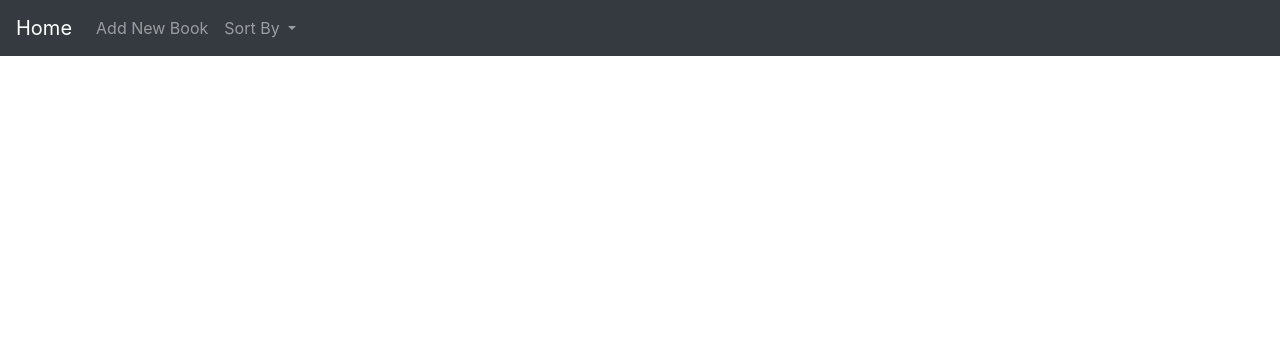
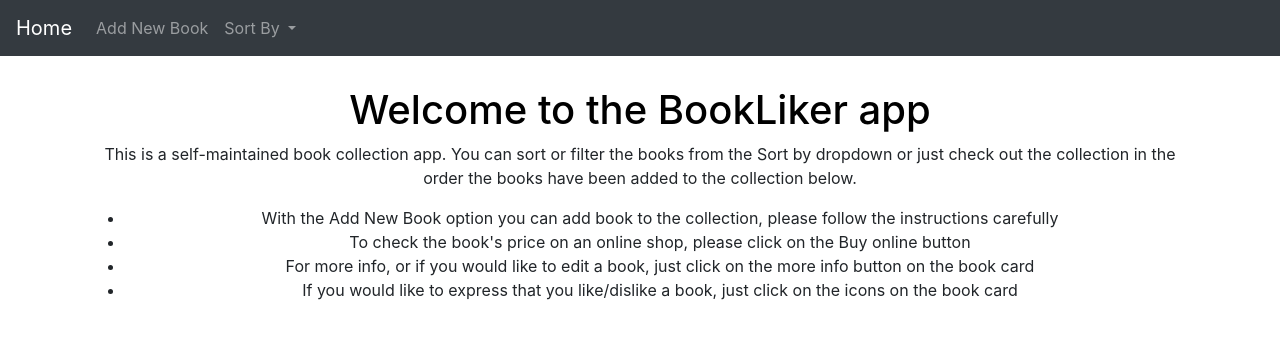
Before and after one commit to Code-Institute-Submissions/BookLiker, a Flask app: page / in a window 1280 px wide. Shown: the top 339 px of the page. Run offline with Flask 2, Linux system fonts and the light colour scheme; data that the repository does not hold is empty; some libraries are stand-ins or nearby versions.

Commit message:
added welcome message

```diff
--- a/static/css/main.css
+++ b/static/css/main.css
@@ -62,3 +62,7 @@ h1 {
   padding: 4px 8px 4px 8px;
   margin: 5px 5px 5px 5px;
 }
+
+.welcome {
+  text-align: center;
+}
--- a/templates/books.html
+++ b/templates/books.html
@@ -7,7 +7,22 @@
 </head>
 
 <body>
-	{% block content %} {% for book in books %}
+	{% block content %}
+	<div class="welcome col-12">
+		<h1>Welcome to the BookLiker app</h1>
+		<p>This is a self-maintained book collection app. You can sort or filter the books from the Sort by dropdown or
+			just check out the collection in the order the books have been added to the collection below.</p>
+		<ul>
+			<li>With the Add New Book option you can add book to the collection, please follow the instructions
+				carefully</li>
+			<li>To check the book's price on an online shop, please click on the Buy online button</li>
+			<li>For more info, or if you would like to edit a book, just click on the more info button on the book card
+			</li>
+			<li>If you would like to express that you like/dislike a book, just click on the icons on the book card</li>
+		</ul>
+
+	</div>
+	{% for book in books %}
 	<div class="book-card col-12 col-lg-4 d-flex">
 		<div class="card lg-3" style="margin-top: 20px; background-color: #a0b59f">
 			<div class="row no-gutters">
@@ -35,7 +50,7 @@
                   background: #ffc107;
                     color: white;
                   "
-                  >Buy it online</a
+                  >Buy online</a
                 >
               </button>
 
```
